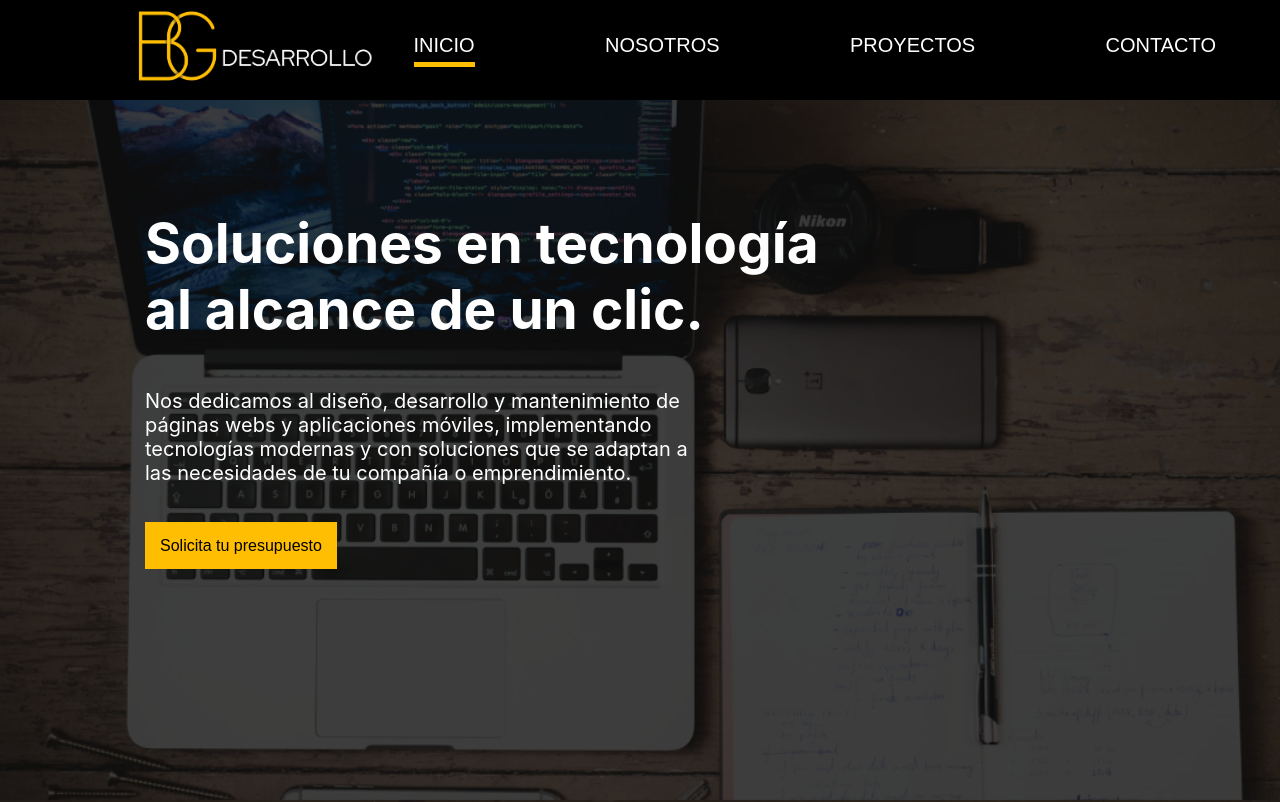
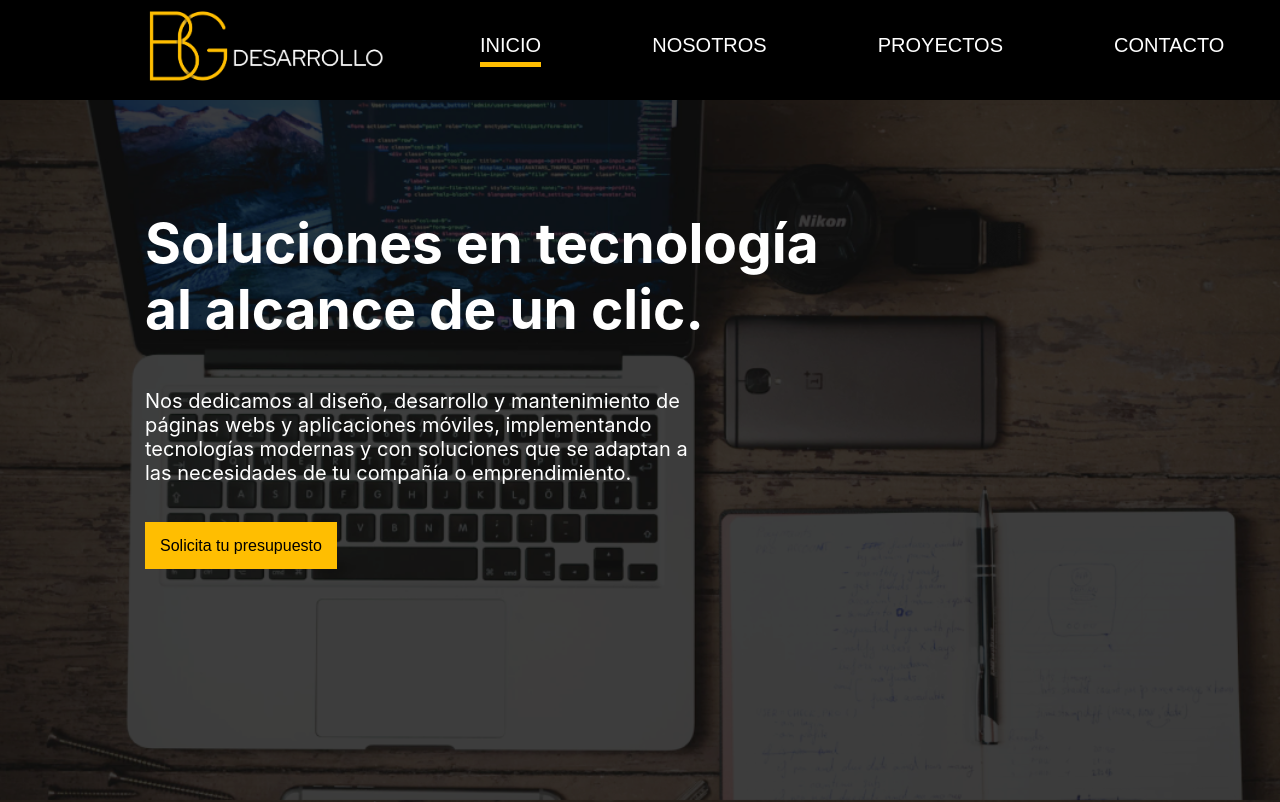
Before and after one commit to alepertu/bgd, a React (Create React App) app: page / in a window 1280 px wide. Shown: the top 802 px of the page. Built offline with nearby package versions, Linux system fonts and the light colour scheme.

Commit message:
Corregi el margen en el logo de la cabecera

```diff
--- a/src/Components/css/estiloencabezadob1.css
+++ b/src/Components/css/estiloencabezadob1.css
@@ -3,9 +3,7 @@ header{
 	height: auto;
 	width: 100%;
 	background-color: black;
-	justify-content: space-between;
 	align-items: center;
-	padding: 0 5%;
 	position: fixed;
 	top: 0;
 	left: 0;
@@ -23,14 +21,14 @@ a{
 
 .logo img{
 	height: 100px;
-	margin-left: 70px;
+	margin-left: 145px;
 }
 
 nav {
 	margin-left: 40px;
 	width: 100%;
 	display: flex;
-	justify-content: space-between;
+	justify-content: space-around;
 }
 
 nav a{
```
